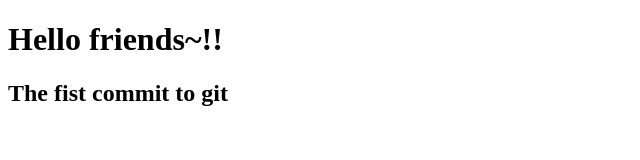
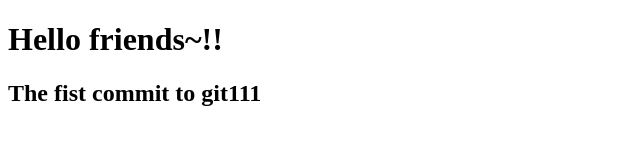
Before and after one commit to freeman323/first, a plain HTML site: page Index.html in a window 1280 px wide. Shown: the full height of the page, 0-640 px from the left. Drawn offline with Linux system fonts and the light colour scheme.

Commit message:
second commit

```diff
--- a/Index.html
+++ b/Index.html
@@ -5,6 +5,6 @@
     </head>
     <body>
         <h1>Hello friends~!!</h1>
-        <h2>The fist commit to git</h2>
+        <h2>The fist commit to git111</h2>
     </body>
 </html>
```
